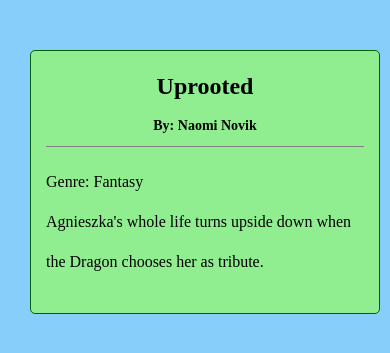
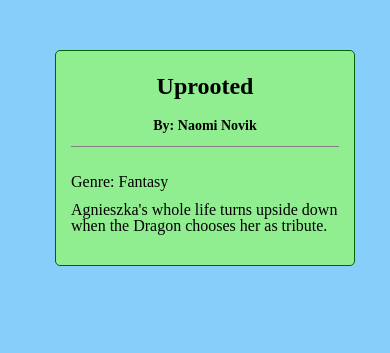
Before and after one commit to sarah-thomens/item-catalog-project, a Flask app: page /book/1/Uprooted in a window 390 px wide. Shown: the part 110-463 px from the top of the page. Run offline with Flask 2, Linux system fonts and the light colour scheme; some libraries are stand-ins or nearby versions.

Commit message:
Added responsive CSS for BookInfo & Add/Edit.

```diff
--- a/catalog/static/styles.css
+++ b/catalog/static/styles.css
@@ -251,6 +251,7 @@ header nav
 {
 	margin-top: 0;
 	text-align: left;
+	line-height: 16px;
 }
 
 .edit-button
@@ -576,4 +577,21 @@ header nav
 		padding-left: 0;
 		font-size: 15px;
 	}
+
+	.book-information
+	{
+		width: 300px;
+	}
+
+	.form-info
+	{
+		width: 300px;
+		padding: 5px;
+	}
+
+	.form-label
+	{
+		margin-left: 10px;
+		width: 100px;
+	}
 }
```
Also changed, not shown: catalog/booksCatalog.db.
